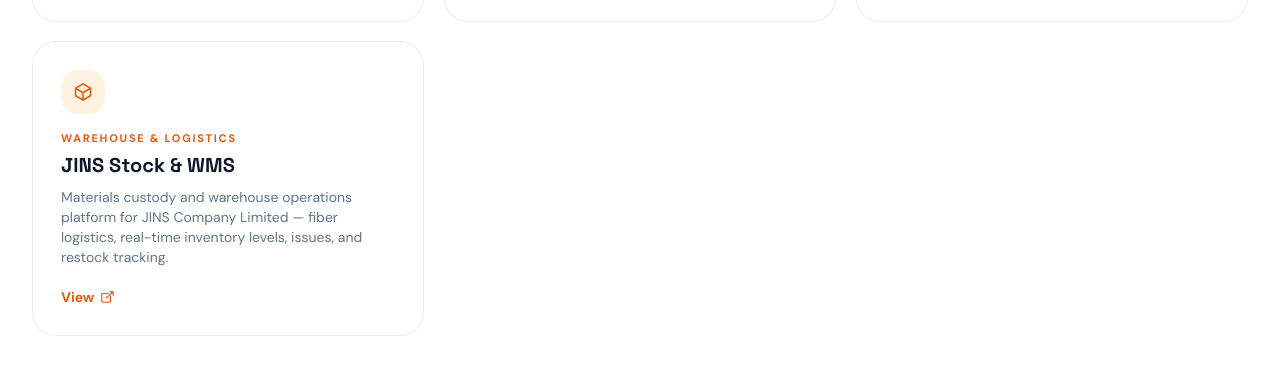
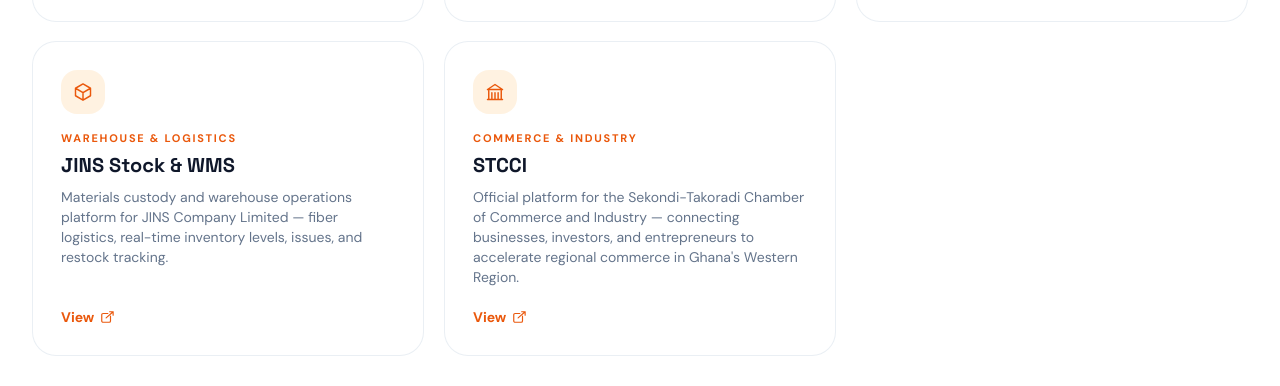
Before and after one commit to dztrb/portfolio, a plain HTML site: page projects.html in a window 1280 px wide. Shown: the part 1464-1850 px from the top of the page. Drawn offline with nearby package versions, Linux system fonts and the light colour scheme.

Commit message:
Add STCCI project card

```diff
--- a/projects.html
+++ b/projects.html
@@ -250,10 +250,10 @@ header { position: -webkit-sticky !important; position: sticky !important; top:
     .brand-icon__img { overflow:hidden; border-radius:50%; display:grid; place-items:center; }
     .brand-icon__img img { width:100%; height:100%; object-fit:cover; border-radius:50%; }
   </style>
-  <meta name="description" content="Software projects by Anthony Maclean - JINS FLOW, JINS Stock & WMS, AttendSys, Mannequin Sales System, Rent & Hotel Management, ACCOMODATION FINDER and more." />
+  <meta name="description" content="Software projects by Anthony Maclean - STCCI, JINS FLOW, JINS Stock & WMS, AttendSys, Mannequin Sales System, Rent & Hotel Management, ACCOMODATION FINDER and more." />
   <meta name="author" content="Anthony Maclean" />
   <meta property="og:title" content="Projects | MACLEAN.DEV" />
-  <meta property="og:description" content="Software projects by Anthony Maclean - JINS FLOW, JINS Stock & WMS, AttendSys, Mannequin Sales System, Rent & Hotel Management, ACCOMODATION FINDER and more." />
+  <meta property="og:description" content="Software projects by Anthony Maclean - STCCI, JINS FLOW, JINS Stock & WMS, AttendSys, Mannequin Sales System, Rent & Hotel Management, ACCOMODATION FINDER and more." />
   <meta property="og:type" content="website" />
 </head>
 <body class="bg-cloud text-ink font-sans antialiased selection:bg-brand/20">
@@ -491,6 +491,19 @@ header { position: -webkit-sticky !important; position: sticky !important; top:
             <a href="https://wms.jins-flow.com/" target="_blank" rel="noopener noreferrer" class="mt-5 inline-flex items-center gap-1.5 text-xs sm:text-sm font-bold text-orange-600 dark:text-orange-400 hover:gap-2.5 transition-all">View <svg class="w-3.5 h-3.5" xmlns="http://www.w3.org/2000/svg" fill="none" viewBox="0 0 24 24" stroke-width="2" stroke="currentColor"><path stroke-linecap="round" stroke-linejoin="round" d="M13.5 6H5.25A2.25 2.25 0 003 8.25v10.5A2.25 2.25 0 005.25 21h10.5A2.25 2.25 0 0018 18.75V10.5M16.5 3h6m0 0v6m0-6L10.5 13.5"/></svg></a>
           </article>
 
+          <!-- Card 8: STCCI -->
+          <article class="reveal reveal-scale reveal-delay-2 project-card rounded-3xl bg-white dark:bg-slate-900 border border-slate-200/70 dark:border-slate-800 p-6 sm:p-7 flex flex-col justify-between">
+            <div>
+              <div class="w-11 h-11 rounded-2xl bg-orange-100/70 dark:bg-orange-950/40 text-orange-600 dark:text-orange-400 flex items-center justify-center mb-4">
+                <svg class="w-5 h-5" xmlns="http://www.w3.org/2000/svg" fill="none" viewBox="0 0 24 24" stroke-width="1.75" stroke="currentColor"><path stroke-linecap="round" stroke-linejoin="round" d="M12 21v-8.25M15.75 21v-8.25M8.25 21v-8.25M3 9l9-6 9 6m-1.5 12V10.5M4.5 21V10.5M3 21h18M3 9h18"/></svg>
+              </div>
+              <p class="text-[11px] font-bold uppercase tracking-[0.16em] text-orange-600 dark:text-orange-400 mb-1">COMMERCE & INDUSTRY</p>
+              <h3 class="text-lg sm:text-xl font-bold font-heading text-slate-900 dark:text-white mb-2">STCCI</h3>
+              <p class="text-xs sm:text-sm text-slate-500 dark:text-slate-400 leading-relaxed font-normal">Official platform for the Sekondi-Takoradi Chamber of Commerce and Industry — connecting businesses, investors, and entrepreneurs to accelerate regional commerce in Ghana's Western Region.</p>
+            </div>
+            <a href="https://stcci.org/" target="_blank" rel="noopener noreferrer" class="mt-5 inline-flex items-center gap-1.5 text-xs sm:text-sm font-bold text-orange-600 dark:text-orange-400 hover:gap-2.5 transition-all">View <svg class="w-3.5 h-3.5" xmlns="http://www.w3.org/2000/svg" fill="none" viewBox="0 0 24 24" stroke-width="2" stroke="currentColor"><path stroke-linecap="round" stroke-linejoin="round" d="M13.5 6H5.25A2.25 2.25 0 003 8.25v10.5A2.25 2.25 0 005.25 21h10.5A2.25 2.25 0 0018 18.75V10.5M16.5 3h6m0 0v6m0-6L10.5 13.5"/></svg></a>
+          </article>
+
         </div>
 
         <!-- GitHub CTA -->
```
